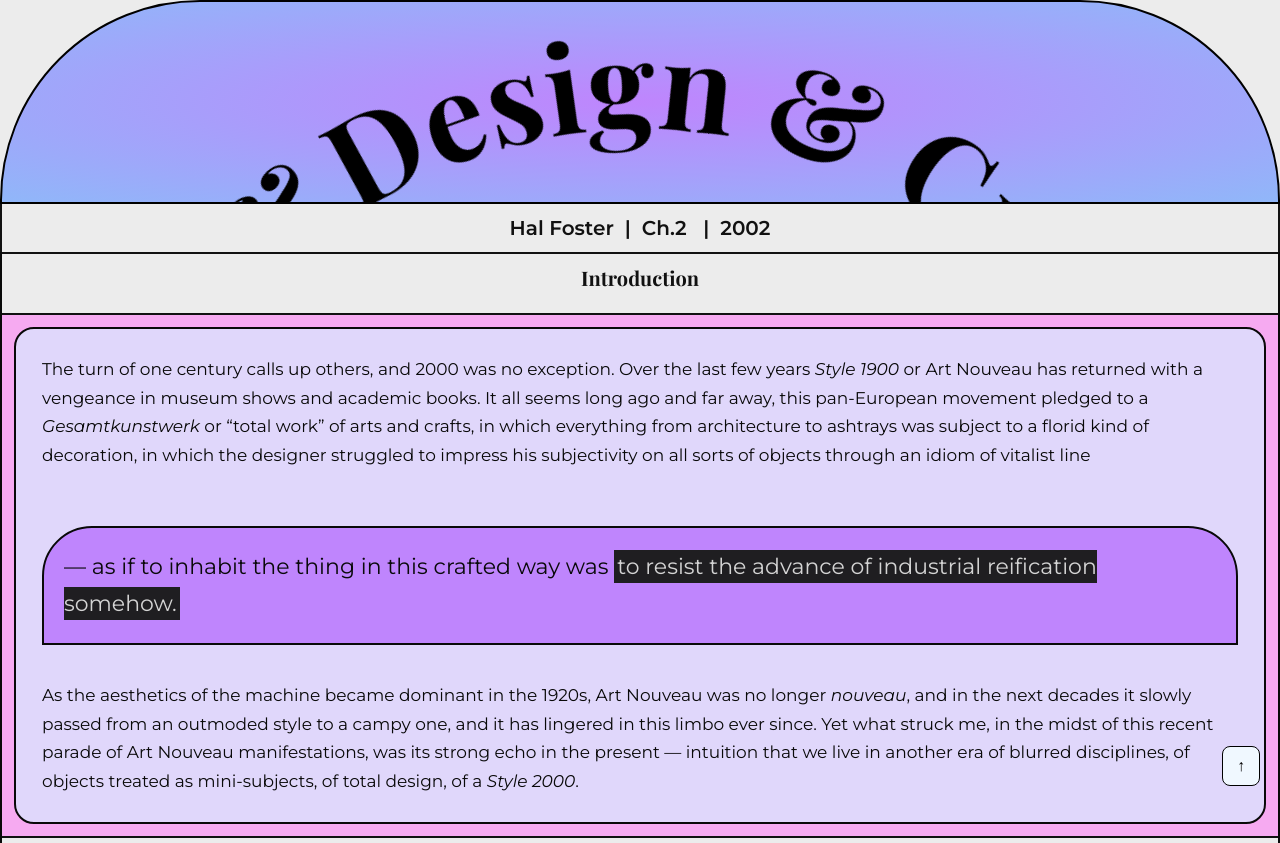
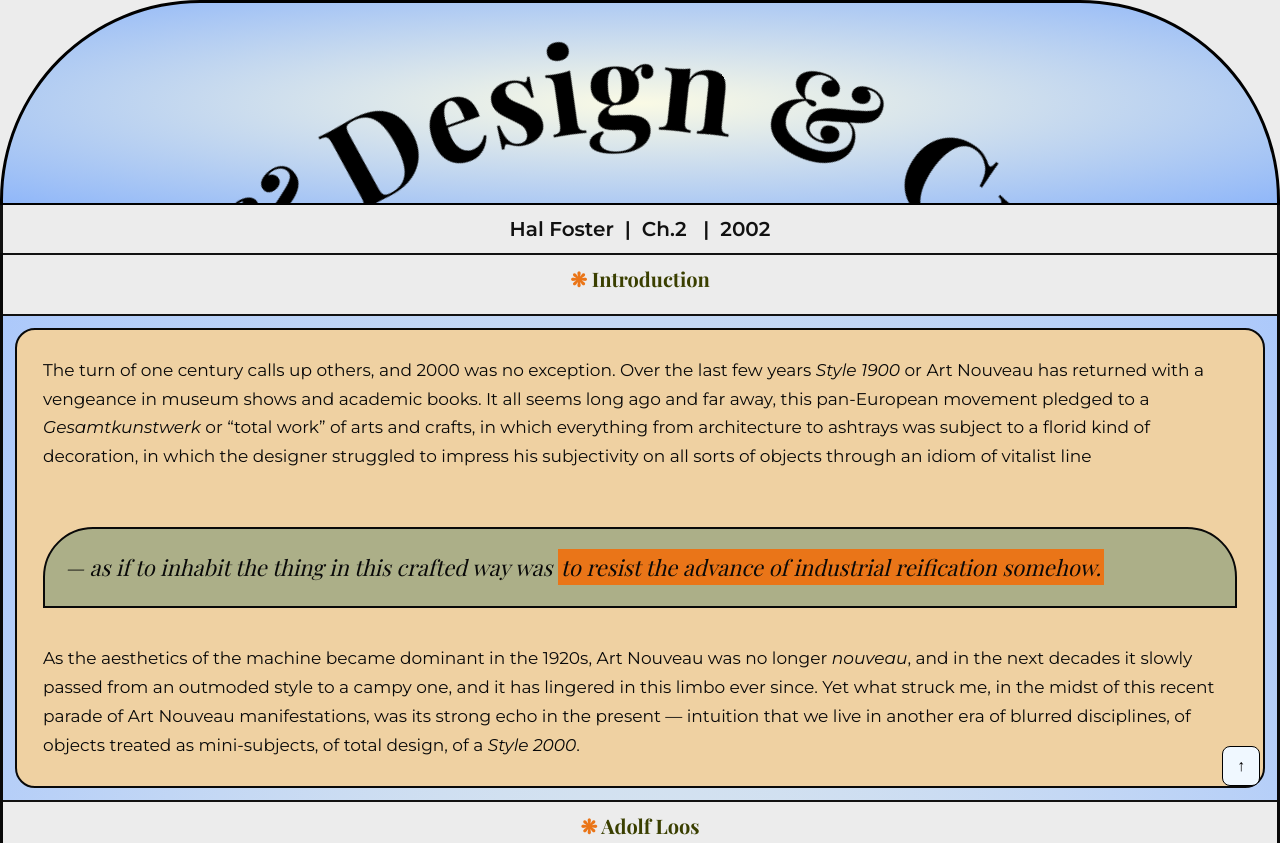
Before and after one commit to Bulganbee/manuscriptextra, a plain HTML site: page index.html in a window 1280 px wide. Shown: the top 843 px of the page. Drawn offline with nearby package versions, Linux system fonts and the light colour scheme; a web font is replaced by a local one.

Commit message:
Added color to flower symbol for h2

```diff
--- a/index.html
+++ b/index.html
@@ -55,9 +55,10 @@
 		<div id="arrowup"><h1>&#8593;</h1></div>
 	<!-- Below is the reading from Crime and Design -->
 	 <article>
-		<div class="stickyheader"><h2>Introduction</h2></div>
+		<div class="stickyheader"><h2><span id="flower">&#10059;</span> Introduction</h2></div>
 		<div class="sectionmain">
 			<section class="standoutsection">
+
 				<p class="intro">The turn of one century calls up others, and 2000 was no exception. Over the last few years <em>Style 1900</em> or Art Nouveau has returned with a vengeance in museum shows and academic books. It all seems long ago and far away, this pan-European movement pledged to a <em>Gesamtkunstwerk</em> or “total work” of arts and crafts, in which everything from architecture to ashtrays was subject to a florid kind of decoration, in which the designer struggled to impress his subjectivity on all sorts of objects through an idiom of vitalist line</p></section>
 				<section><p class="bigtext">— as if to inhabit the thing in this crafted way was <mark>to resist the advance of industrial reification somehow.</mark></p></section>
 
@@ -66,7 +67,7 @@
 				</p>
 			</div>
 		</section>
-			<div class="stickyheader"><h2>Adolf Loos</h2></div>
+			<div class="stickyheader"><h2><span id="flower">&#10059;</span> Adolf Loos</h2></div>
 			<section>
 				<p>Adolf Loos, the Viennese architect of austere façades, was the great critic of the aesthetic hybridity of Art Nouveau, In his milieu he was to architecture what Schönberg was to music, Wittgenstein to philosophy, or Karl Kraus to journalism — a scourge of the impure and the superfluous in his own discipline.</p> </section>
 			<section>
@@ -74,7 +75,7 @@
 				<section>
 				<p>This anti-decorative dictate is a modernist mantra if ever there was one, and it is for the puritanical propriety inscribed in such words that postmodernists have condemned modernists like Loos in turn. But maybe times have changed again; maybe we are in a moment when distinctions between practices might be reclaimed or remade - without the ideological baggage of purity and propriety attached.</p>
 			</section>
-			<div class="stickyheader"><h2><em>Poor Little Rich Man</em></h2></div>
+			<div class="stickyheader"><h2><em><span id="flower">&#10059;</span> Poor Little Rich Man</em></h2></div>
 			<section>
 				<p>Loos began his battle with Art Nouveau a decade before “Ornament and Crime.” A pointed attack comes in 1900, in the form of an allegorical skit about “a poor little rich man” who commissions an Art Nouveau designer to put “Art in each and every thing”:</p>
 				<p class="decoratedparagraph">Each room formed a symphony of colors, complete in itself. Walls, wall coverings, furniture, and materials were made to harmonize in the most artful ways. Each household item had its own specific place and was integrated with the others in the most wonderful combinations. The architect has forgotten nothing, absolutely nothing. Cigar ashtrays, cutlery, light switches — everything, everything was made by him.</p> </section>
@@ -86,11 +87,11 @@
 				<section>
 				<p>He was precluded from all future living and striving, developing and desiring. He thought, this is what it means to learn to go about life with one’s own corpse. Yes indeed. He is finished. He is complete!” For the Art Nouveau designer this completion reunites art and life, and all signs of death are banished.</p> </section>
 			</section>
-			<div class="stickyheader"><h2>Living <em>"with one's own corpse."</em></h2></div>
+			<div class="stickyheader"><h2><span id="flower">&#10059;</span> Living <em>"with one's own corpse."</em></h2></div>
 			<section>
 				<p>For Loos, on the other hand, this triumphant overcoming of limits is a catastrophic loss of the same — loss of the objective constraints required to define any “future living and striving, developing and desiring.” Far from a transcendence of death, this loss of finitude is a death-in-life, as figured in the ultimate trope of indistinction, living “with one’s own corpse.”  Such is the malaise of “the poor little rich man”: rather than a man of qualities, he is a man without them (as another Viennese scourge, the great novelist Robert Musil, would soon put it), for what he lacks, in his very completion, is difference or distinction. In a typically pithy statement of 1912 Kraus would call this lack of distinction, which precludes “all future living and striving,” a lack of “running-room”.</p>
 			</section>
-			<div class="stickyheader"><h2>Chamber Pot</h2></div>
+			<div class="stickyheader"><h2><span id="flower">&#10059;</span> Chamber Pot</h2></div>
 			<section>
 				<p>Adolf Loos and I — he literally and I linguistically — have done nothing more than show that there is a distinction between an urn and a chamber pot and that it is this distinction above all that provides culture with running-room [<em>Spielraum</em>]. The others, the positive ones [i.e., those who fail to make this distinction], are divided into those who use the urn as a chamber pot and those who use the chamber pot as an urn.</p> </section>
 			<section>
--- a/style.css
+++ b/style.css
@@ -33,16 +33,20 @@ article {
 	padding-bottom: 40px;
 	line-height: 180%;
 }
+#flower {
+	color: #EA7518;
+}
 section {
 	padding-top: 10px;
 	padding-bottom: 20px;
 	margin: 16px;
 	padding: 10px;
 }
+
 .sectionmain {
 	border: 2px solid;
 	border-radius: 20px;
-	background-color: #e0d7fb;
+	background-color: #efd1a2;
 	margin: 12px;
 }
 em {
@@ -51,9 +55,11 @@ em {
 .bigtext {
 	margin-top: 20px;
 	font-size: 22px;
+	font-family: "Playfair Display", serif;
+	font-style: italic;
 	line-height: 170%;
 	border: 2px solid;
-	background-color: #bf85fd;
+	background-color: #acaf88;
 	border-radius: 50px 50px 0px 0px;
 	padding: 20px;
 	padding-top: 20px;
@@ -167,14 +173,14 @@ footer {
 
 header {
 	overflow: hidden;
-	background: radial-gradient(#bf85fd, #90b7f9);
+	background: radial-gradient(#FAFAE5, #90b7f9);
 	border-radius: 200px 200px 0px 0px;
-	border: 2px solid;
+	border: 3px solid;
+	border-bottom: 2px solid;
 }
 
 mark {
-	background-color: #1f1e21;
-	color: #d4d4d4;
+	background-color: #EA7518;
 	padding: 3px;
 	/* border: 1px solid; */
 }
@@ -183,21 +189,22 @@ mark {
 }
 article {
 	z-index: 2;
-	background-color: #f6aaf1;
+	background: radial-gradient(#FAFAE5, #abc8fb);
 	color: rgb(9, 9, 9);
 	position: relative;
 	font-family: "Montserrat", serif;
-	border-left: 2px solid;
-	border-right: 2px solid;
+	border-left: 3px solid;
+	border-right: 3px solid;
 }
 h2 {
 	font-family: "Playfair Display", serif;
 	font-size: 20px;
+	color: #3a3f00;
 }
 .author {
 	background-color: #ececec;
-	border-left: 2px solid;
-	border-right: 2px solid;
+	border-left: 3px solid;
+	border-right: 3px solid;
 	color:#111111;
 	padding: 12px;
 	font-size: 20px;
@@ -210,7 +217,7 @@ h2 {
 	z-index: 500;
 	width: 3px;
 	height: 100%;
-	background: rgb(116, 61, 245);
+	background: #EA7518;
 	position: fixed;
 	top: 0;
 	left: 0;
```
